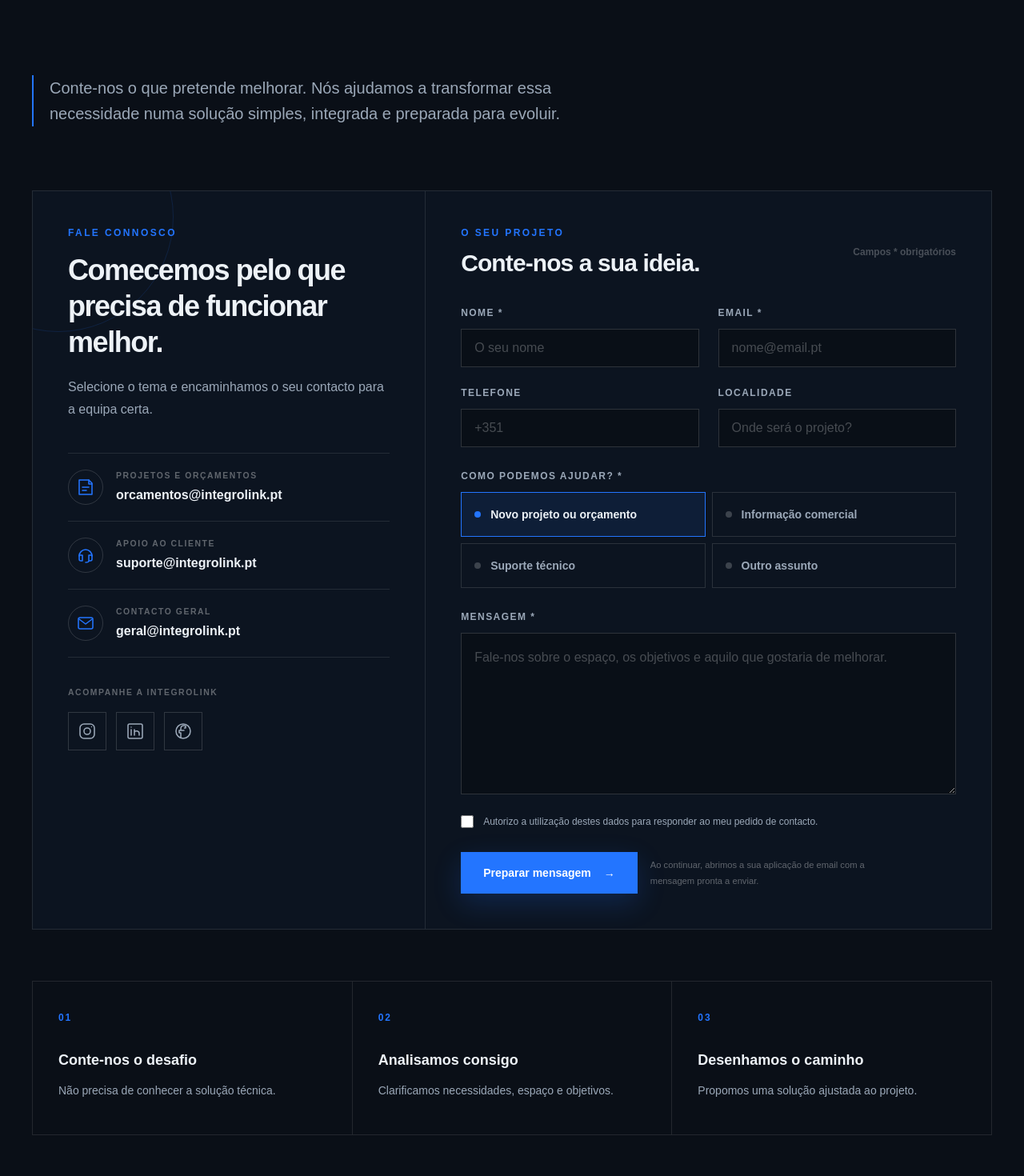
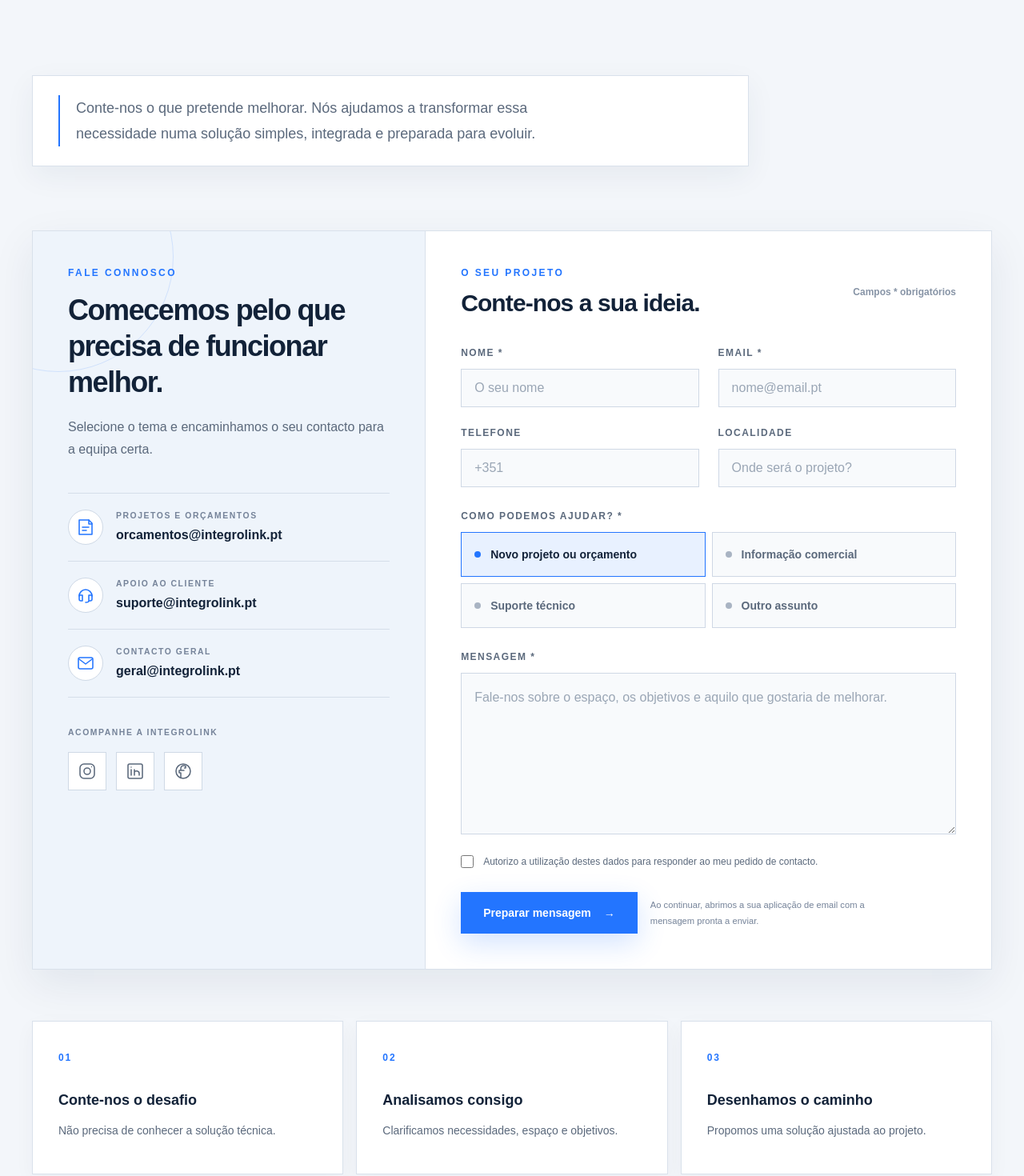
Before and after one commit to integrolink/integrolink-website, a Next.js app: page /contactos in a window 1280 px wide. Shown: the part 571-2041 px from the top of the page at 80% size. Built offline with nearby package versions, Linux system fonts and the light colour scheme.

Commit message:
Adota linguagem visual empresarial

```diff
--- a/src/app/globals.css
+++ b/src/app/globals.css
@@ -9,9 +9,9 @@
   --brand: #2375ff;
   --brand-dark: #154699;
   --brand-soft: #eaf2ff;
-  --content-background: #0a0f17;
-  --content-foreground: #edf2f7;
-  --content-muted: #9ba8b8;
+  --content-background: #f3f6fa;
+  --content-foreground: #122238;
+  --content-muted: #5b697c;
 }
 
 @theme inline {
--- a/src/app/layout.tsx
+++ b/src/app/layout.tsx
@@ -13,7 +13,7 @@ export default function RootLayout({
   children: React.ReactNode;
 }>) {
   return (
-    <html lang="pt-PT">
+    <html lang="pt-PT" data-scroll-behavior="smooth">
       <body>{children}</body>
     </html>
   );
--- a/src/components/CategoryExplorer.tsx
+++ b/src/components/CategoryExplorer.tsx
@@ -158,14 +158,14 @@ export function CategoryExplorer({ items }: CategoryExplorerProps) {
               className={`group flex min-h-40 flex-col items-center justify-center gap-4 border px-3 py-5 text-center transition-colors focus-visible:outline-2 focus-visible:outline-offset-4 focus-visible:outline-brand ${
                 isActive
                   ? "border-brand bg-brand text-white"
-                  : "border-white/12 bg-white/[0.025] text-content-muted hover:border-brand/60 hover:text-content-foreground"
+                  : "border-[#d9e1eb] bg-white text-content-muted shadow-[0_8px_24px_rgba(19,44,78,0.04)] hover:border-brand/60 hover:text-content-foreground"
               }`}
             >
               <span
                 className={`grid size-16 place-items-center rounded-full border transition-colors sm:size-20 ${
                   isActive
                     ? "border-white/40 bg-white/10"
-                    : "border-white/15 bg-white/[0.03] group-hover:border-brand/60 group-hover:text-brand"
+                    : "border-[#d9e1eb] bg-[#f7f9fc] group-hover:border-brand/60 group-hover:text-brand"
                 }`}
               >
                 <CategoryIcon name={item.icon} />
@@ -181,7 +181,7 @@ export function CategoryExplorer({ items }: CategoryExplorerProps) {
       <div
         key={activeItem.id}
         aria-live="polite"
-        className="mt-5 border-l-2 border-brand bg-white/[0.035] sm:mt-6"
+        className="mt-5 border border-[#d9e1eb] border-l-2 border-l-brand bg-white shadow-[0_14px_38px_rgba(19,44,78,0.06)] sm:mt-6"
       >
         <button
           type="button"
@@ -200,7 +200,7 @@ export function CategoryExplorer({ items }: CategoryExplorerProps) {
           </span>
           <span
             aria-hidden="true"
-            className="relative grid size-11 shrink-0 place-items-center rounded-full border border-white/20 text-content-foreground transition-colors hover:border-brand hover:text-brand sm:size-12"
+            className="relative grid size-11 shrink-0 place-items-center rounded-full border border-[#d9e1eb] bg-[#f7f9fc] text-content-foreground transition-colors hover:border-brand hover:text-brand sm:size-12"
           >
             <span className="absolute h-px w-4 bg-current" />
             <span
@@ -214,7 +214,7 @@ export function CategoryExplorer({ items }: CategoryExplorerProps) {
         <div
           id={`details-${activeItem.id}`}
           hidden={!isExpanded}
-          className="border-t border-white/10 px-6 pb-8 pt-7 sm:px-9 sm:pb-10 sm:pt-9"
+          className="border-t border-[#e2e8f0] px-6 pb-8 pt-7 sm:px-9 sm:pb-10 sm:pt-9"
         >
             <p className="max-w-4xl text-base leading-8 text-content-muted sm:text-lg">
               {activeItem.description}
@@ -228,7 +228,7 @@ export function CategoryExplorer({ items }: CategoryExplorerProps) {
                 {activeItem.capabilities.map((capability) => (
                   <li
                     key={capability}
-                    className="flex items-start gap-3 border-t border-white/8 pt-3 text-sm leading-6 text-content-muted sm:text-base"
+                    className="flex items-start gap-3 border-t border-[#e2e8f0] pt-3 text-sm leading-6 text-content-muted sm:text-base"
                   >
                     <span
                       aria-hidden="true"
@@ -249,7 +249,7 @@ export function CategoryExplorer({ items }: CategoryExplorerProps) {
                   block: "start",
                 });
               }}
-              className="mt-9 inline-flex min-h-11 items-center gap-3 border border-white/20 px-5 text-sm font-bold text-content-foreground transition-colors hover:border-brand hover:text-brand focus-visible:outline-2 focus-visible:outline-offset-4 focus-visible:outline-brand"
+              className="mt-9 inline-flex min-h-11 items-center gap-3 border border-[#cfd8e5] bg-[#f7f9fc] px-5 text-sm font-bold text-content-foreground transition-colors hover:border-brand hover:text-brand focus-visible:outline-2 focus-visible:outline-offset-4 focus-visible:outline-brand"
             >
               <span aria-hidden="true">↑</span>
               Escolher outra área
--- a/src/components/ContactExperience.tsx
+++ b/src/components/ContactExperience.tsx
@@ -160,8 +160,8 @@ export function ContactExperience() {
 
   return (
     <div className="mt-14 sm:mt-20">
-      <section className="grid overflow-hidden border border-white/10 bg-[#0c1420] lg:grid-cols-[0.82fr_1.18fr]">
-        <div className="relative border-b border-white/10 p-6 sm:p-9 lg:border-b-0 lg:border-r lg:p-11">
+      <section className="grid overflow-hidden border border-[#d9e1eb] bg-white shadow-[0_18px_50px_rgba(19,44,78,0.08)] lg:grid-cols-[0.82fr_1.18fr]">
+        <div className="relative border-b border-[#d9e1eb] bg-[#eef4fb] p-6 sm:p-9 lg:border-b-0 lg:border-r lg:p-11">
           <div
             aria-hidden="true"
             className="absolute -left-28 -top-28 size-72 rounded-full border border-brand/15"
@@ -176,18 +176,18 @@ export function ContactExperience() {
             Selecione o tema e encaminhamos o seu contacto para a equipa certa.
           </p>
 
-          <div className="relative mt-10 divide-y divide-white/10 border-y border-white/10">
+          <div className="relative mt-10 divide-y divide-[#d5deea] border-y border-[#d5deea]">
             {directContacts.map((contact) => (
               <a
                 key={contact.label}
                 href={contact.href}
                 className="group flex items-center gap-4 py-5"
               >
-                <span className="grid size-11 shrink-0 place-items-center rounded-full border border-white/15 text-brand transition-colors group-hover:border-brand group-hover:bg-brand group-hover:text-white">
+                <span className="grid size-11 shrink-0 place-items-center rounded-full border border-[#cfd9e6] bg-white text-brand transition-colors group-hover:border-brand group-hover:bg-brand group-hover:text-white">
                   <ContactIcon name={contact.icon} />
                 </span>
                 <span className="min-w-0">
-                  <span className="block text-[0.65rem] font-bold uppercase tracking-[0.15em] text-white/35">
+                  <span className="block text-[0.65rem] font-bold uppercase tracking-[0.15em] text-[#758399]">
                     {contact.kicker}
                   </span>
                   <span className="mt-1 block break-all text-sm font-semibold text-content-foreground sm:text-base">
@@ -199,7 +199,7 @@ export function ContactExperience() {
           </div>
 
           <div className="relative mt-9">
-            <p className="text-[0.65rem] font-bold uppercase tracking-[0.15em] text-white/35">
+            <p className="text-[0.65rem] font-bold uppercase tracking-[0.15em] text-[#758399]">
               Acompanhe a IntegroLink
             </p>
             <div className="mt-4 flex flex-wrap gap-3">
@@ -210,7 +210,7 @@ export function ContactExperience() {
                   target="_blank"
                   rel="noreferrer"
                   aria-label={`${social.label} da IntegroLink — abre numa nova janela`}
-                  className="grid size-12 place-items-center border border-white/15 text-content-muted transition-colors hover:border-brand hover:bg-brand hover:text-white focus-visible:outline-2 focus-visible:outline-offset-4 focus-visible:outline-brand"
+                  className="grid size-12 place-items-center border border-[#cfd9e6] bg-white text-content-muted transition-colors hover:border-brand hover:bg-brand hover:text-white focus-visible:outline-2 focus-visible:outline-offset-4 focus-visible:outline-brand"
                 >
                   <ContactIcon name={social.icon} />
                 </a>
@@ -229,7 +229,7 @@ export function ContactExperience() {
                 Conte-nos a sua ideia.
               </h2>
             </div>
-            <span className="hidden text-xs font-semibold text-white/25 sm:block">
+            <span className="hidden text-xs font-semibold text-[#8794a6] sm:block">
               Campos * obrigatórios
             </span>
           </div>
@@ -241,7 +241,7 @@ export function ContactExperience() {
                 required
                 name="name"
                 autoComplete="name"
-                className="mt-3 min-h-12 w-full border border-white/15 bg-[#090f17] px-4 text-base font-normal normal-case tracking-normal text-content-foreground outline-none transition-colors placeholder:text-white/25 focus:border-brand"
+              className="mt-3 min-h-12 w-full border border-[#cfd8e5] bg-[#f8fafc] px-4 text-base font-normal normal-case tracking-normal text-content-foreground outline-none transition-colors placeholder:text-[#9aa6b5] focus:border-brand focus:bg-white"
                 placeholder="O seu nome"
               />
             </label>
@@ -252,7 +252,7 @@ export function ContactExperience() {
                 type="email"
                 name="email"
                 autoComplete="email"
-                className="mt-3 min-h-12 w-full border border-white/15 bg-[#090f17] px-4 text-base font-normal normal-case tracking-normal text-content-foreground outline-none transition-colors placeholder:text-white/25 focus:border-brand"
+                className="mt-3 min-h-12 w-full border border-[#cfd8e5] bg-[#f8fafc] px-4 text-base font-normal normal-case tracking-normal text-content-foreground outline-none transition-colors placeholder:text-[#9aa6b5] focus:border-brand focus:bg-white"
                 placeholder="nome@email.pt"
               />
             </label>
@@ -262,7 +262,7 @@ export function ContactExperience() {
                 type="tel"
                 name="phone"
                 autoComplete="tel"
-                className="mt-3 min-h-12 w-full border border-white/15 bg-[#090f17] px-4 text-base font-normal normal-case tracking-normal text-content-foreground outline-none transition-colors placeholder:text-white/25 focus:border-brand"
+                className="mt-3 min-h-12 w-full border border-[#cfd8e5] bg-[#f8fafc] px-4 text-base font-normal normal-case tracking-normal text-content-foreground outline-none transition-colors placeholder:text-[#9aa6b5] focus:border-brand focus:bg-white"
                 placeholder="+351"
               />
             </label>
@@ -271,7 +271,7 @@ export function ContactExperience() {
               <input
                 name="location"
                 autoComplete="address-level2"
-                className="mt-3 min-h-12 w-full border border-white/15 bg-[#090f17] px-4 text-base font-normal normal-case tracking-normal text-content-foreground outline-none transition-colors placeholder:text-white/25 focus:border-brand"
+                className="mt-3 min-h-12 w-full border border-[#cfd8e5] bg-[#f8fafc] px-4 text-base font-normal normal-case tracking-normal text-content-foreground outline-none transition-colors placeholder:text-[#9aa6b5] focus:border-brand focus:bg-white"
                 placeholder="Onde será o projeto?"
               />
             </label>
@@ -288,7 +288,7 @@ export function ContactExperience() {
                   className={`flex min-h-14 cursor-pointer items-center border px-4 text-sm font-semibold transition-colors ${
                     selectedRoute === route.id
                       ? "border-brand bg-brand/10 text-content-foreground"
-                      : "border-white/12 text-content-muted hover:border-white/30"
+                      : "border-[#cfd8e5] bg-[#f8fafc] text-content-muted hover:border-brand/50"
                   }`}
                 >
                   <input
@@ -302,7 +302,7 @@ export function ContactExperience() {
                   <span
                     aria-hidden="true"
                     className={`mr-3 size-2 shrink-0 rounded-full ${
-                      selectedRoute === route.id ? "bg-brand" : "bg-white/20"
+                      selectedRoute === route.id ? "bg-brand" : "bg-[#a9b4c3]"
                     }`}
                   />
                   {route.label}
@@ -317,7 +317,7 @@ export function ContactExperience() {
               required
               name="message"
               rows={6}
-              className="mt-3 w-full resize-y border border-white/15 bg-[#090f17] px-4 py-4 text-base font-normal leading-7 normal-case tracking-normal text-content-foreground outline-none transition-colors placeholder:text-white/25 focus:border-brand"
+              className="mt-3 w-full resize-y border border-[#cfd8e5] bg-[#f8fafc] px-4 py-4 text-base font-normal leading-7 normal-case tracking-normal text-content-foreground outline-none transition-colors placeholder:text-[#9aa6b5] focus:border-brand focus:bg-white"
               placeholder="Fale-nos sobre o espaço, os objetivos e aquilo que gostaria de melhorar."
             />
           </label>
@@ -339,14 +339,14 @@ export function ContactExperience() {
               Preparar mensagem
               <span aria-hidden="true">→</span>
             </button>
-            <p className="max-w-xs text-[0.7rem] leading-5 text-white/35">
+            <p className="max-w-xs text-[0.7rem] leading-5 text-[#758399]">
               Ao continuar, abrimos a sua aplicação de email com a mensagem pronta a enviar.
             </p>
           </div>
         </form>
       </section>
 
-      <section className="mt-16 grid border-l border-t border-white/10 sm:grid-cols-3">
+      <section className="mt-16 grid gap-4 sm:grid-cols-3">
         {[
           ["01", "Conte-nos o desafio", "Não precisa de conhecer a solução técnica."],
           ["02", "Analisamos consigo", "Clarificamos necessidades, espaço e objetivos."],
@@ -354,7 +354,7 @@ export function ContactExperience() {
         ].map(([number, title, text]) => (
           <article
             key={number}
-            className="min-h-48 border-b border-r border-white/10 p-6 sm:p-8"
+            className="min-h-48 border border-[#d9e1eb] bg-white p-6 shadow-[0_8px_24px_rgba(19,44,78,0.04)] sm:p-8"
           >
             <span className="text-xs font-bold tracking-[0.16em] text-brand">
               {number}
--- a/src/components/Navbar.tsx
+++ b/src/components/Navbar.tsx
@@ -1,6 +1,9 @@
+"use client";
+
 import { Logo } from "@/components/Logo";
 import { Container } from "@/components/ui/Container";
 import Link from "next/link";
+import { useRef } from "react";
 
 const navigation = [
   { label: "Home", href: "/" },
@@ -11,12 +14,14 @@ const navigation = [
 ];
 
 export function Navbar() {
+  const menuRef = useRef<HTMLDetailsElement>(null);
+
   return (
     <header className="relative z-30 border-b border-white/12 bg-[#0c2345]">
       <Container className="flex h-[4.75rem] items-center justify-between sm:h-[5.5rem]">
         <Logo />
 
-        <details className="group relative">
+        <details ref={menuRef} className="group relative">
           <summary
             aria-label="Abrir menu de navegação"
             className="flex size-12 cursor-pointer list-none items-center justify-center rounded-sm border border-white/25 bg-white/5 transition-colors hover:border-white/60 hover:bg-white/10 active:border-brand active:bg-brand/25 focus-visible:outline-2 focus-visible:outline-offset-4 focus-visible:outline-white [&::-webkit-details-marker]:hidden"
@@ -37,6 +42,9 @@ export function Navbar() {
                 <li key={item.href}>
                   <Link
                     href={item.href}
+                    onClick={() => {
+                      if (menuRef.current) menuRef.current.open = false;
+                    }}
                     className="flex min-h-12 touch-manipulation items-center justify-between border-b border-white/7 px-4 text-sm font-semibold text-white/78 transition-colors last:border-0 hover:bg-white/5 hover:text-white active:bg-brand active:text-white focus-visible:outline-2 focus-visible:outline-brand"
                   >
                     {item.label}
--- a/src/components/PageIntro.tsx
+++ b/src/components/PageIntro.tsx
@@ -34,9 +34,11 @@ export function PageIntro({
 
       <section className="bg-content-background">
         <Container className="py-16 sm:py-24">
-          <p className="max-w-2xl border-l-2 border-brand pl-5 text-lg leading-8 text-content-muted sm:text-xl">
-            {description}
-          </p>
+          <div className="max-w-4xl border border-[#d9e1eb] bg-white px-6 py-6 shadow-[0_12px_35px_rgba(19,44,78,0.06)] sm:px-8">
+            <p className="max-w-2xl border-l-2 border-brand pl-5 text-base leading-8 text-content-muted sm:text-lg">
+              {description}
+            </p>
+          </div>
           {children}
         </Container>
       </section>
--- a/src/components/WhyUsExperience.tsx
+++ b/src/components/WhyUsExperience.tsx
@@ -54,8 +54,8 @@ const pillars = [
 export function WhyUsExperience() {
   return (
     <div className="mt-16 sm:mt-24">
-      <section className="border border-white/10 bg-white/[0.025]">
-        <div className="border-b border-white/10 px-6 py-6 sm:px-9">
+      <section className="border border-[#d9e1eb] bg-white shadow-[0_16px_45px_rgba(19,44,78,0.07)]">
+        <div className="border-b border-[#e2e8f0] px-6 py-6 sm:px-9">
           <p className="text-xs font-bold uppercase tracking-[0.2em] text-brand">
             Integração, não fragmentação
           </p>
@@ -73,9 +73,9 @@ export function WhyUsExperience() {
               {isolatedSystems.map((system, index) => (
                 <div
                   key={system}
-                  className="flex items-center justify-between border border-white/10 bg-content-background px-4 py-3"
+                  className="flex items-center justify-between border border-[#d9e1eb] bg-[#f7f9fc] px-4 py-3"
                 >
-                  <span className="text-xs font-bold uppercase tracking-[0.12em] text-white/35">
+                  <span className="text-xs font-bold uppercase tracking-[0.12em] text-[#8794a6]">
                     Aplicação {index + 1}
                   </span>
                   <span className="text-sm font-semibold text-content-muted">
@@ -86,7 +86,7 @@ export function WhyUsExperience() {
             </div>
           </div>
 
-          <div className="grid place-items-center border-y border-white/10 px-6 py-5 text-brand lg:border-x lg:border-y-0">
+          <div className="grid place-items-center border-y border-[#e2e8f0] px-6 py-5 text-brand lg:border-x lg:border-y-0">
             <span className="rotate-90 text-2xl lg:rotate-0" aria-hidden="true">
               →
             </span>
@@ -125,7 +125,7 @@ export function WhyUsExperience() {
           </p>
         </div>
 
-        <div className="divide-y divide-white/10 border-y border-white/10">
+        <div className="divide-y divide-[#d9e1eb] border-y border-[#d9e1eb] bg-white px-6 shadow-[0_12px_35px_rgba(19,44,78,0.05)] sm:px-8">
           {pillars.map((pillar) => (
             <article
               key={pillar.number}
@@ -154,7 +154,7 @@ export function WhyUsExperience() {
         </div>
       </section>
 
-      <section className="mt-24 border-l-2 border-brand bg-white/[0.035] px-6 py-10 sm:px-10 sm:py-14">
+      <section className="mt-24 border border-[#d9e1eb] border-l-2 border-l-brand bg-white px-6 py-10 shadow-[0_14px_38px_rgba(19,44,78,0.06)] sm:px-10 sm:py-14">
         <p className="text-xs font-bold uppercase tracking-[0.2em] text-brand">
           A filosofia IntegroLink
         </p>
```
Also changed, not shown: src/sections/HomeExperience.tsx (+22 -20 lines).
